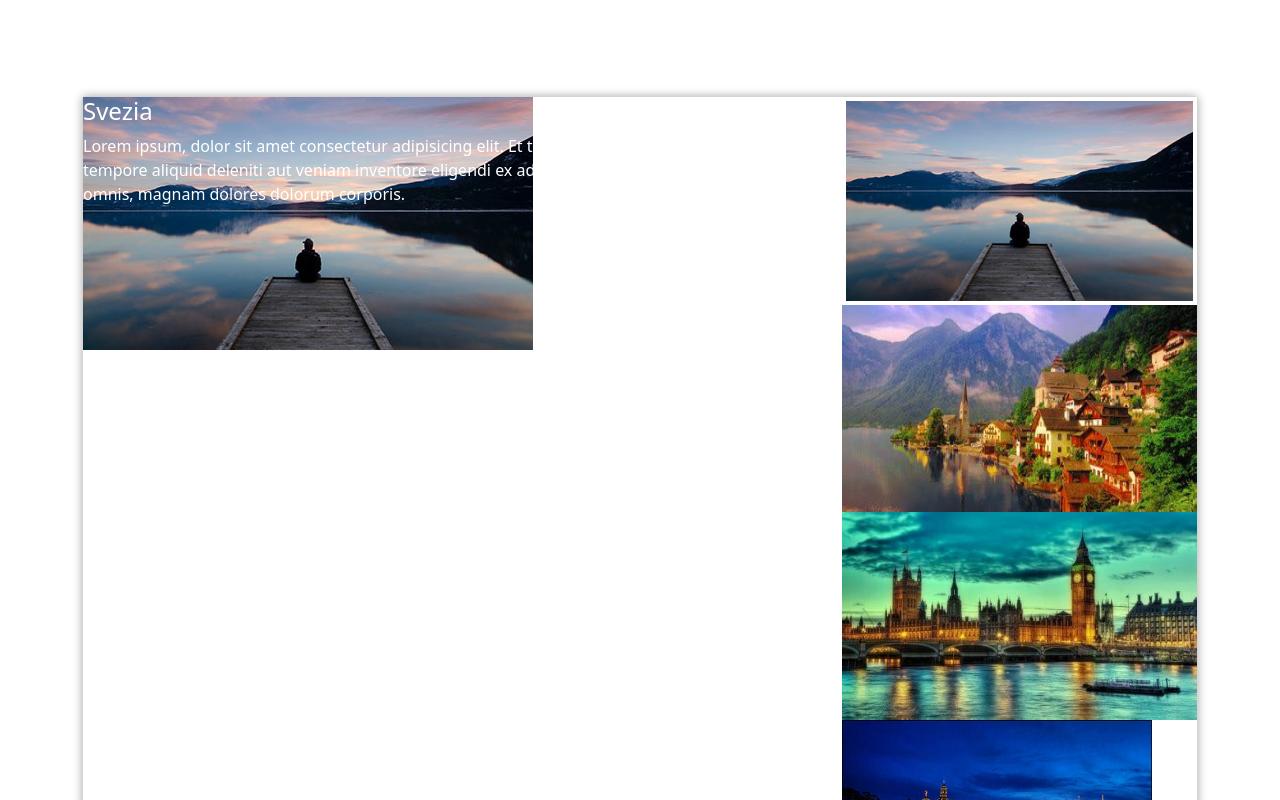
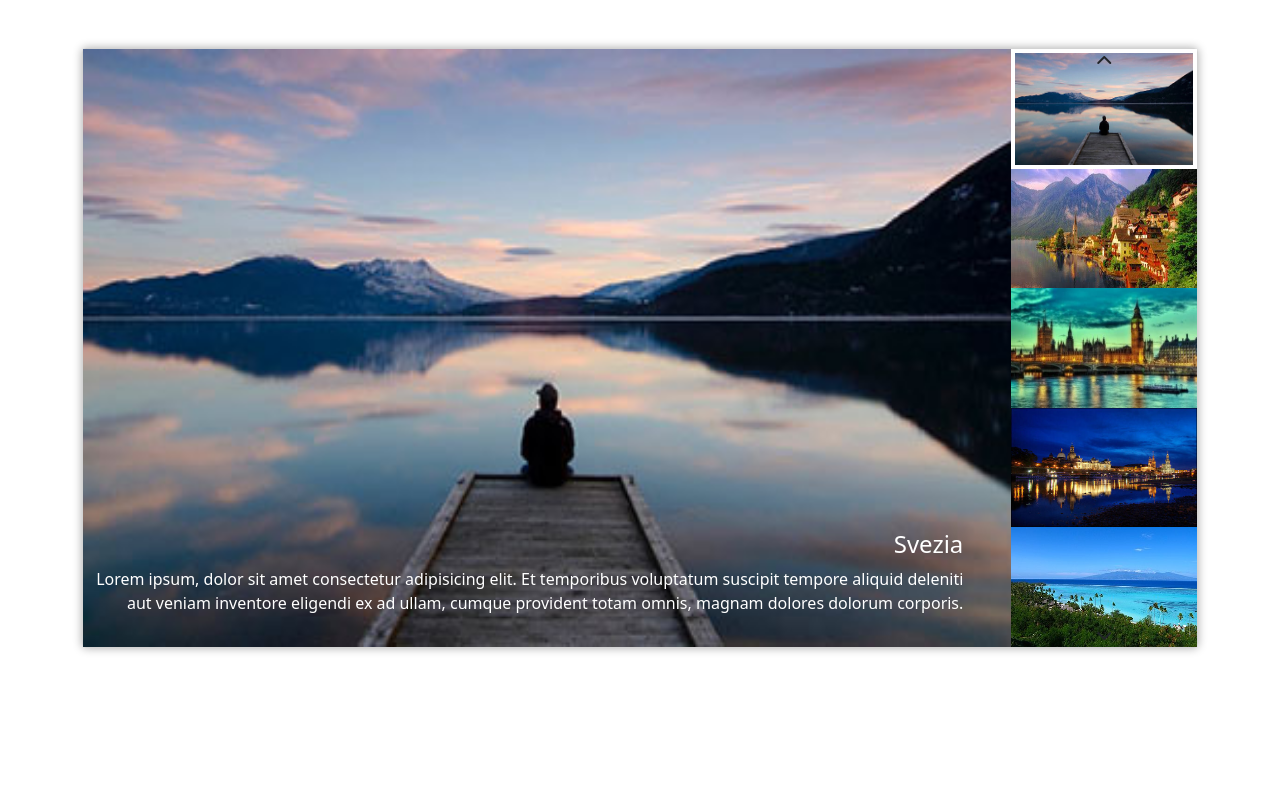
Before and after one commit to N1kola0s/vue-slider, a plain HTML site: page index.html in a window 1280 px wide. Shown: the top 800 px of the page. Drawn offline with nearby package versions, Linux system fonts and the light colour scheme.

Commit message:
add code in style

```diff
--- a/assets/css/style.css
+++ b/assets/css/style.css
@@ -1,5 +1,11 @@
+*{
+    padding: 0;
+    margin: 0;
+    box-sizing: border-box;
+}
+
 img{
-    max-width: 100%;
+    width: 100%;
 }
 
 .container{
@@ -7,7 +13,7 @@ img{
     display:flex;
     justify-content: center;
     align-items: center;
-    margin-top: 6rem;
+    height: 600px;
 
 
 }
@@ -15,8 +21,13 @@ img{
 .container .card {
     border: 1px solid lightgray;
     box-shadow: 0 0 10px #ababab;
-    max-width: 1200px;
-    /* height: 400px; */
+    height: 100%;
+}
+
+.img_main{
+    min-width: 100%;
+    min-height: 100%;
+    max-height: 300px;
 }
 
 
@@ -27,3 +38,17 @@ img{
 .active{
     border: 4px solid white;
 }
+
+.img_description{
+    text-align: end;
+    bottom:2rem;
+    right:3rem;
+}
+
+.navigator{
+    width: 100%;
+    height: 100%;
+    top:0;
+
+
+}
--- a/index.html
+++ b/index.html
@@ -19,18 +19,18 @@
 
     <div id="app">
 
-        <div class="container">
+        <div class="container mt-5">
 
-            <div class="card">
+            <div class="card d-flex flex-row">
 
-                <div class="row">
 
-                    <div class="col-8 ">
 
-                        <img class="img_main position-absolute" :src="place[counter].image" alt="'photo' + place[counter].title">
+                <div class="col-10 position-relative">
+
+                    <img class="img_main" :src="place[counter].image" alt="'photo' + place[counter].title">
                     <!-- /.img_main -->
 
-                        <div class="img_description position-relative text-white">
+                    <div class="img_description position-absolute text-white">
                         <h4>{{place[counter].title}}</h4>
                         <div>{{place[counter].text}}</div>
 
@@ -40,12 +40,10 @@
                 </div>
                 <!-- ./col -->
 
-
-
-                    <div class="thumbnails col-4">
+                <div class="thumbnails col-2 position-relative">
                     <img :src="place[index].image" class="thumb" v-for="(element, index) in place"  :class="counter === index ? 'active' : ''">
 
-                        <div class="navigator d-flex flex-column">
+                    <div class="navigator d-flex justify-content-between position-absolute flex-column align-items-center">
 
                         <div class="prev" @click="prevImage">
                             <i class="fa-solid fa-chevron-up"></i>
@@ -62,8 +60,7 @@
                 </div>
                 <!-- /.thumbnails -->
 
-                </div>
-                <!-- /.row -->
+
 
             </div>
             <!-- /.card -->
@@ -74,9 +71,6 @@
     </div>
     <!-- /#app -->
 
-
-
-
     <script src='https://cdn.jsdelivr.net/npm/vue@2.6.14/dist/vue.js'></script>
     <script src="./assets/js/app.js"></script>
 </body>
```
Lines whose indentation alone changed are shown as unchanged.
